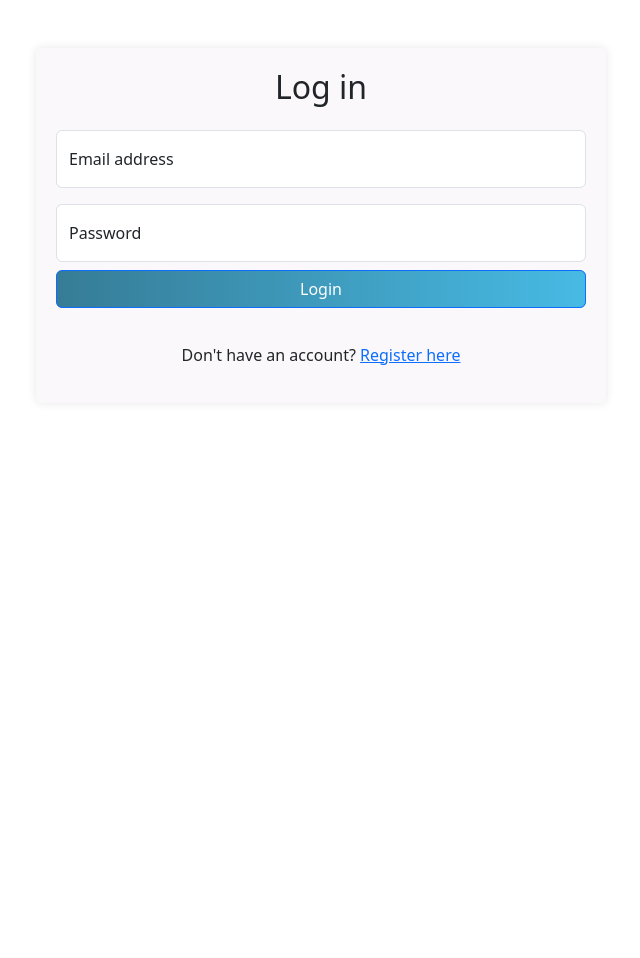
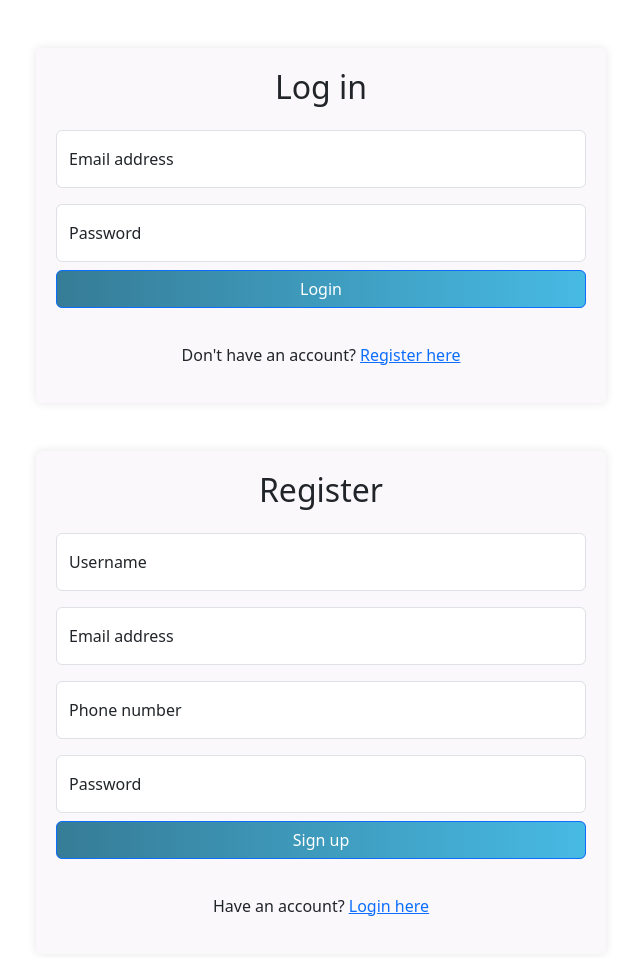
Before and after one commit to Marina-yoya/Login-Form, a plain HTML site: page index.html in a window 1280 px wide. Shown: the whole page, without its empty margins (319-959 px from the left). Before the commit the page ends 800 px from the top, so only its background shows below. Drawn offline with nearby package versions, Linux system fonts and the light colour scheme.

Commit message:
register form

```diff
--- a/index.html
+++ b/index.html
@@ -38,6 +38,33 @@
             </div>
         </div>
 
+        <div class="container my-5">
+            <div class="row justify-content-center">
+                <div class="col-md-6">
+                    <h2 class="text-center mb-4">Register</h2>
+                    <form>
+                        <div class="form-floating mb-3">
+                            <input type="username" class="form-control" id="floatingInputReg" placeholder="name@example.com">
+                            <label for="floatingInput">Username</label>
+                        </div>
+                        <div class="form-floating mb-3">
+                            <input type="email" class="form-control" id="floatingInputEmail" placeholder="name@example.com">
+                            <label for="floatingInput">Email address</label>
+                        </div> <div class="form-floating mb-3">
+                            <input type="phone" class="form-control" id="floatingInputphone" placeholder="phone">
+                            <label for="floatingInput">Phone number</label>
+                        </div>
+                        <div class="form-floating">
+                            <input type="password" class="form-control" id="floatingPasswordReg" placeholder="Password">
+                            <label for="floatingPassword">Password</label>
+                        </div>
+                        <button type="submit" class="btn btn-primary btn-block">Sign up</button>
+                    </form>
+                    <p class="text-center mt-3">Have an account? <a href="#">Login here</a></p>
+                </div>
+            </div>
+        </div>
+
     </main>
 
 </body>
```
